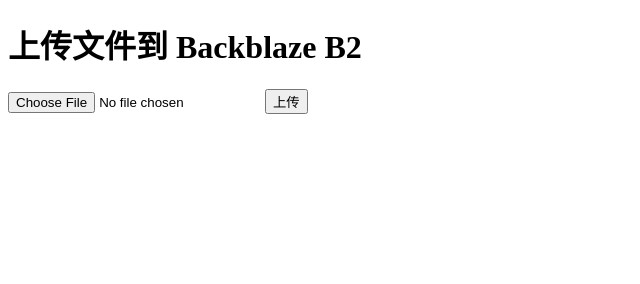
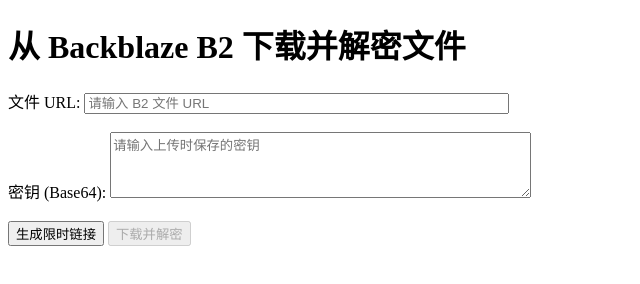
Before and after one commit to Yuvkkk/netlify5, a website: page public/index.html in a window 1280 px wide. Shown: the whole page, without its empty margins (0-640 px from the left). Drawn offline with Linux system fonts and the light colour scheme.

Commit message:
Update index.html

```diff
--- a/public/index.html
+++ b/public/index.html
@@ -2,31 +2,152 @@
 <html lang="zh">
 <head>
   <meta charset="UTF-8">
-  <title>文件上传</title>
+  <title>文件下载与解密（限时链接）</title>
 </head>
 <body>
-  <h1>上传文件到 Backblaze B2</h1>
-  <input type="file" id="fileInput" />
-  <button onclick="upload()">上传</button>
+  <h1>从 Backblaze B2 下载并解密文件</h1>
+  <label for="fileUrl">文件 URL:</label>
+  <input type="text" id="fileUrl" size="50" placeholder="请输入 B2 文件 URL" /><br><br>
+  <label for="keyInput">密钥 (Base64):</label>
+  <textarea id="keyInput" rows="4" cols="50" placeholder="请输入上传时保存的密钥"></textarea><br><br>
+  <button id="generateButton" onclick="generateTempLink()">生成限时链接</button>
+  <button id="downloadButton" onclick="downloadAndDecrypt()" disabled>下载并解密</button>
   <p id="result"></p>
+  <p id="tempLink"></p>
   <script>
-    async function upload() {
-      const file = document.getElementById("fileInput").files[0];
-      if (!file) return;
+    const CHUNK_SIZE = 8 * 1024 * 1024;
+    const API_TOKEN = "my-secret-token-123";
+    let tempDownloadUrl = null;
 
-      const formData = new FormData();
-      formData.append("file", file); // 直接添加文件
+    async function decryptChunk(chunk, keyBase64) {
+      const keyBuffer = Uint8Array.from(atob(keyBase64), c => c.charCodeAt(0));
+      const key = await crypto.subtle.importKey(
+        "raw",
+        keyBuffer,
+        { name: "AES-GCM" },
+        false,
+        ["decrypt"]
+      );
+      const buffer = await chunk.arrayBuffer();
+      const iv = buffer.slice(0, 12);
+      const encryptedData = buffer.slice(12);
+      const decrypted = await crypto.subtle.decrypt({ name: "AES-GCM", iv }, key, encryptedData);
+      return new Blob([decrypted]);
+    }
+
+    async function generateTempLink() {
+      const generateButton = document.getElementById("generateButton");
+      generateButton.disabled = true;
+      const resultElement = document.getElementById("result");
+      resultElement.textContent = "生成限时链接中...";
+
+      const fileUrl = document.getElementById("fileUrl").value.trim();
+      if (!fileUrl) {
+        resultElement.textContent = "请输入文件 URL";
+        generateButton.disabled = false;
+        return;
+      }
 
       try {
-        const response = await fetch("/.netlify/functions/upload-file", {
+        const response = await fetch("/.netlify/functions/download-file", {
           method: "POST",
-          body: formData, // 发送 FormData，不设 Content-Type（浏览器自动处理）
+          headers: {
+            "Content-Type": "application/json",
+            "Authorization": `Bearer ${API_TOKEN}`,
+          },
+          body: JSON.stringify({ fileUrl }),
         });
+        if (!response.ok) throw new Error("生成链接失败");
         const data = await response.json();
-        document.getElementById("result").textContent = data.message;
+        tempDownloadUrl = data.tempUrl;
+        document.getElementById("tempLink").textContent = `限时链接: ${tempDownloadUrl}`;
+        document.getElementById("downloadButton").disabled = false;
+        resultElement.textContent = "限时链接生成成功！有效期 24 小时";
       } catch (error) {
-        document.getElementById("result").textContent = "上传失败: " + error.message;
+        resultElement.textContent = `生成失败: ${error.message}`;
       }
+      generateButton.disabled = false;
+    }
+
+    async function downloadAndDecrypt() {
+      const downloadButton = document.getElementById("downloadButton");
+      downloadButton.disabled = true;
+      const resultElement = document.getElementById("result");
+      resultElement.textContent = "开始下载...";
+
+      const keyBase64 = document.getElementById("keyInput").value.trim();
+      if (!tempDownloadUrl || !keyBase64) {
+        resultElement.textContent = "请先生成限时链接并输入密钥";
+        downloadButton.disabled = false;
+        return;
+      }
+
+      try {
+        const headResponse = await fetch(tempDownloadUrl, {
+          method: "HEAD",
+          headers: { "Authorization": `Bearer ${API_TOKEN}` },
+        });
+        if (!headResponse.ok) throw new Error("链接已过期或无效");
+        const fileSize = parseInt(headResponse.headers.get("Content-Length"), 10);
+        console.log(`文件大小: ${fileSize} 字节`);
+
+        const totalChunks = Math.ceil(fileSize / CHUNK_SIZE);
+        console.log(`总分片数: ${totalChunks}`);
+        const decryptedChunks = [];
+
+        for (let i = 0; i < totalChunks; i++) {
+          const start = i * CHUNK_SIZE;
+          const end = Math.min(start + CHUNK_SIZE - 1, fileSize - 1);
+          console.log(`下载分片 ${i + 1}/${totalChunks}, 范围: ${start}-${end}`);
+
+          const response = await fetch(tempDownloadUrl, {
+            headers: {
+              "Authorization": `Bearer ${API_TOKEN}`,
+              "Range": `bytes=${start}-${end}`,
+            },
+          });
+          if (!response.ok) throw new Error(`下载分片 ${i + 1} 失败`);
+
+          const data = await response.json();
+          const chunkBuffer = Uint8Array.from(atob(data.body), c => c.charCodeAt(0));
+          const chunk = new Blob([chunkBuffer]);
+          console.log(`分片 ${i + 1} 下载完成，大小: ${chunk.size} 字节`);
+
+          const chunkSize = chunkBuffer.byteLength;
+          const blockSize = 4 * 1024 * 1024 + 28;
+          const numBlocks = Math.ceil(chunkSize / blockSize);
+
+          for (let j = 0; j < numBlocks; j++) {
+            const blockStart = j * blockSize;
+            const blockEnd = Math.min(blockStart + blockSize, chunkSize);
+            const block = chunkBuffer.slice(blockStart, blockEnd);
+            if (block.byteLength < 28) continue;
+
+            const blockBlob = new Blob([block]);
+            const decryptedBlock = await decryptChunk(blockBlob, keyBase64);
+            console.log(`分片 ${i + 1} 块 ${j + 1} 解密完成，大小: ${decryptedBlock.size} 字节`);
+            decryptedChunks.push(decryptedBlock);
+          }
+        }
+
+        const decryptedFile = new Blob(decryptedChunks);
+        console.log(`解密完成，总大小: ${decryptedFile.size} 字节`);
+
+        const downloadUrl = URL.createObjectURL(decryptedFile);
+        const a = document.createElement("a");
+        a.href = downloadUrl;
+        a.download = document.getElementById("fileUrl").value.split("/").pop().replace(".enc", "");
+        document.body.appendChild(a);
+        a.click();
+        document.body.removeChild(a);
+        URL.revokeObjectURL(downloadUrl);
+
+        resultElement.textContent = "文件下载并解密成功！";
+      } catch (error) {
+        console.error("解密失败:", error.message);
+        resultElement.textContent = `解密失败: ${error.message}`;
+      }
+      downloadButton.disabled = false;
     }
   </script>
 </body>
```
